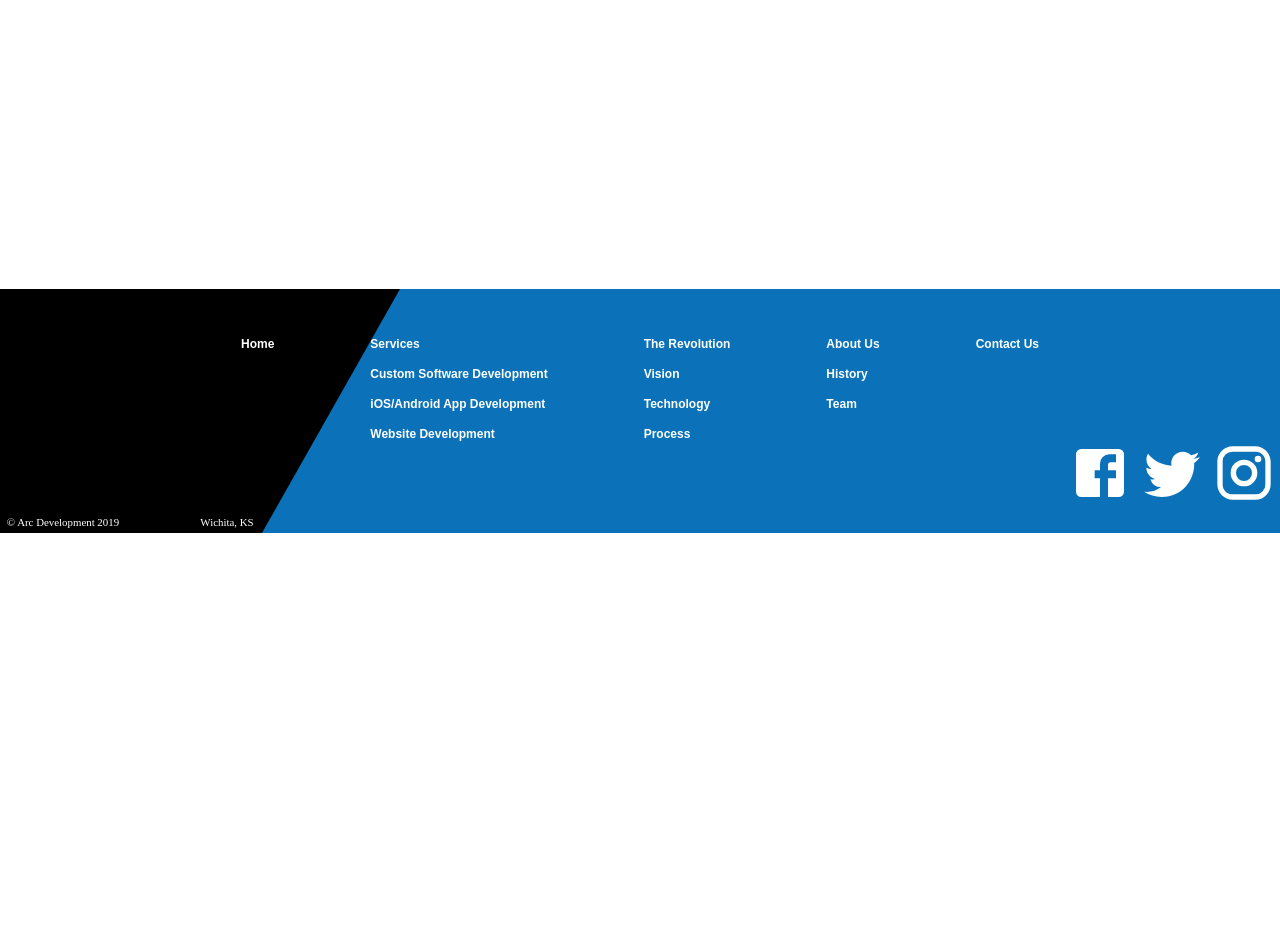
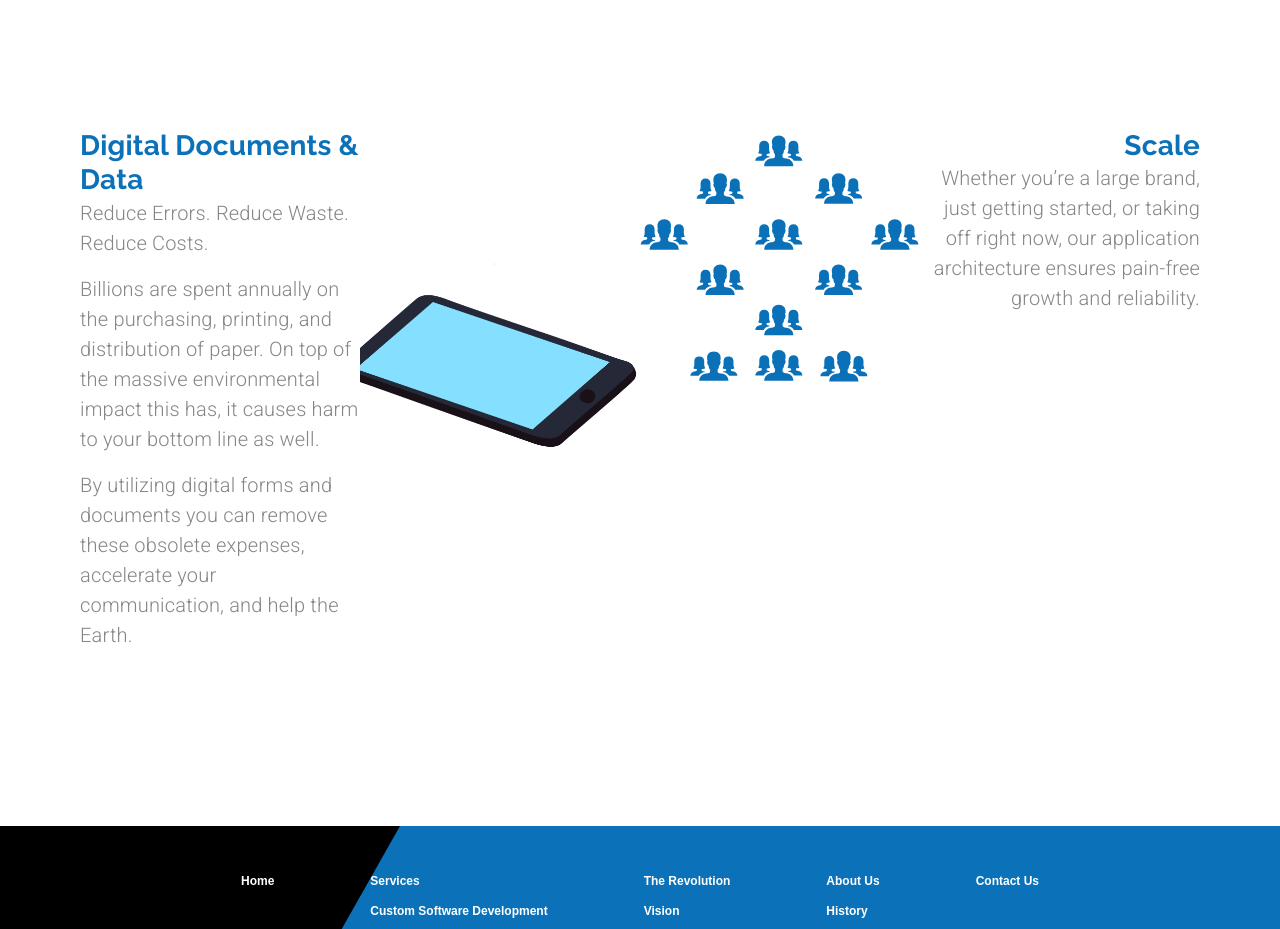
Before and after one commit to SepantaJoshani/Arc-Dev-Clone, a React (Create React App) app: page /customsoftware in a window 1280 px wide. Shown: the part 1180-2109 px from the top of the page. Before the commit the page ends 1713 px from the top, so only its background shows below. Built offline with nearby package versions, Linux system fonts and the light colour scheme.

Commit message:
designing the third block

```diff
--- a/src/pages/CustomSoftware.js
+++ b/src/pages/CustomSoftware.js
@@ -7,6 +7,9 @@
 import lightBulb from "../assets/bulb.svg";
 import cash from "../assets/cash.svg";
 import stopwatch from "../assets/stopwatch.svg";
+import documentsAnimation from "../animations/documentsAnimation/data";
+import Lottie from "react-lottie";
+import scaleAnimation from "../animations/scaleAnimation/data.json";
 
 const useStyles = makeStyles((theme) => ({
   heading: {
@@ -18,11 +21,30 @@
   mainContainer: {
     padding: "2rem 5rem 10rem",
   },
+  itemContainer: {
+    maxWidth: "40em",
+  },
 }));
 
 const CustomSoftware = ({ setSelectedIndex, setValue }) => {
   const theme = useTheme();
   const classes = useStyles();
+  const documentsOptions = {
+    loop: true,
+    autoplay: true,
+    animationData: documentsAnimation,
+    rendererSettings: {
+      preserveAspectRatio: "xMidYMid slice",
+    },
+  };
+  const scaleOptions = {
+    loop: true,
+    autoplay: true,
+    animationData: scaleAnimation,
+    rendererSettings: {
+      preserveAspectRatio: "xMidYMid slice",
+    },
+  };
 
   return (
     <Grid container direction="column" className={classes.mainContainer}>
@@ -97,6 +119,7 @@
         justifyContent="center"
         style={{ marginTop: "15rem", marginBottom: "20rem" }}
       >
+        {/*--------Second Block--------*/}
         <Grid
           item
           container
@@ -143,6 +166,59 @@
           </Grid>
         </Grid>
       </Grid>
+      <Grid item container>
+        {/*--------Third Block--------*/}
+        <Grid item container className={classes.itemContainer} md>
+          <Grid item container direction="column" md>
+            <Grid item>
+              <Typography variant="h4">Digital Documents & Data</Typography>
+            </Grid>
+            <Grid item>
+              <Typography variant="body1" paragraph>
+                Reduce Errors. Reduce Waste. Reduce Costs.
+              </Typography>
+              <Typography variant="body1" paragraph>
+                Billions are spent annually on the purchasing, printing, and
+                distribution of paper. On top of the massive environmental
+                impact this has, it causes harm to your bottom line as well.
+              </Typography>
+              <Typography variant="body1" paragraph>
+                By utilizing digital forms and documents you can remove these
+                obsolete expenses, accelerate your communication, and help the
+                Earth.
+              </Typography>
+            </Grid>
+          </Grid>
+          <Grid item md>
+            <Lottie
+              options={documentsOptions}
+              style={{ maxHeight: 325, maxWidth: 320, minHeight: 275 }}
+            />
+          </Grid>
+        </Grid>
+        <Grid item container className={classes.itemContainer} md>
+          <Grid item md>
+            <Lottie
+              options={scaleOptions}
+              style={{ maxHeight: 260, maxWidth: 280 }}
+            />
+          </Grid>
+          <Grid item container direction="column" md>
+            <Grid item>
+              <Typography variant="h4" align="right">
+                Scale
+              </Typography>
+            </Grid>
+            <Grid item>
+              <Typography variant="body1" align="right" paragraph>
+                Whether you’re a large brand, just getting started, or taking
+                off right now, our application architecture ensures pain-free
+                growth and reliability.
+              </Typography>
+            </Grid>
+          </Grid>
+        </Grid>
+      </Grid>
     </Grid>
   );
 };
--- a/src/pages/LandingPage.js
+++ b/src/pages/LandingPage.js
@@ -10,7 +10,6 @@
 import React from "react";
 import Lottie from "react-lottie";
 import ButtonArrow from "../components/ui/ButtonArrow";
-
 import { animationData } from "../animations/landinganimation/data";
 import CustomSoftwareIcon from "../assets/Custom Software Icon.svg";
 import MobileIcon from "../assets/mobileIcon.svg";
```
